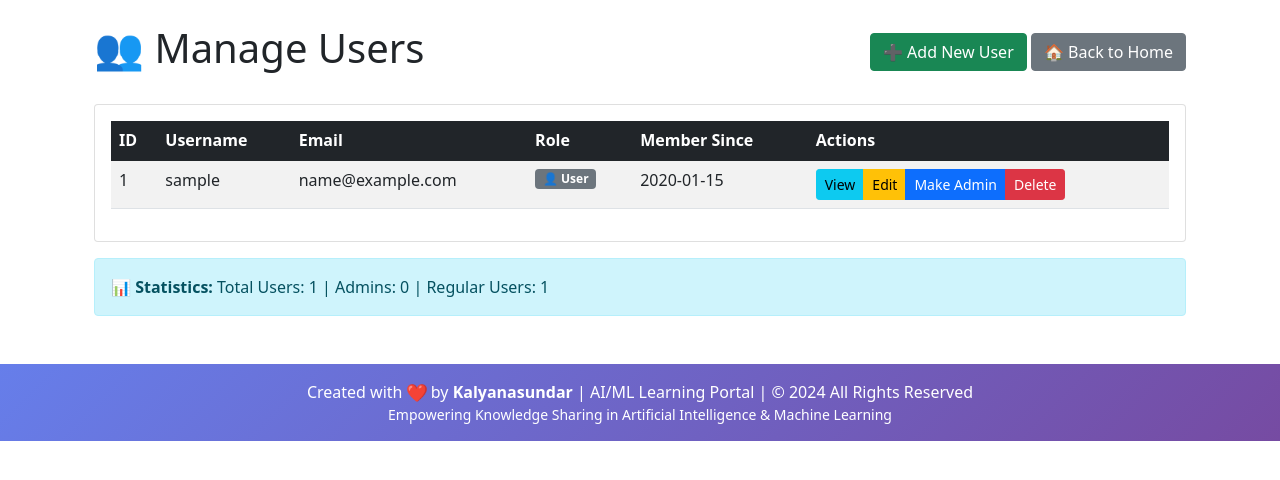
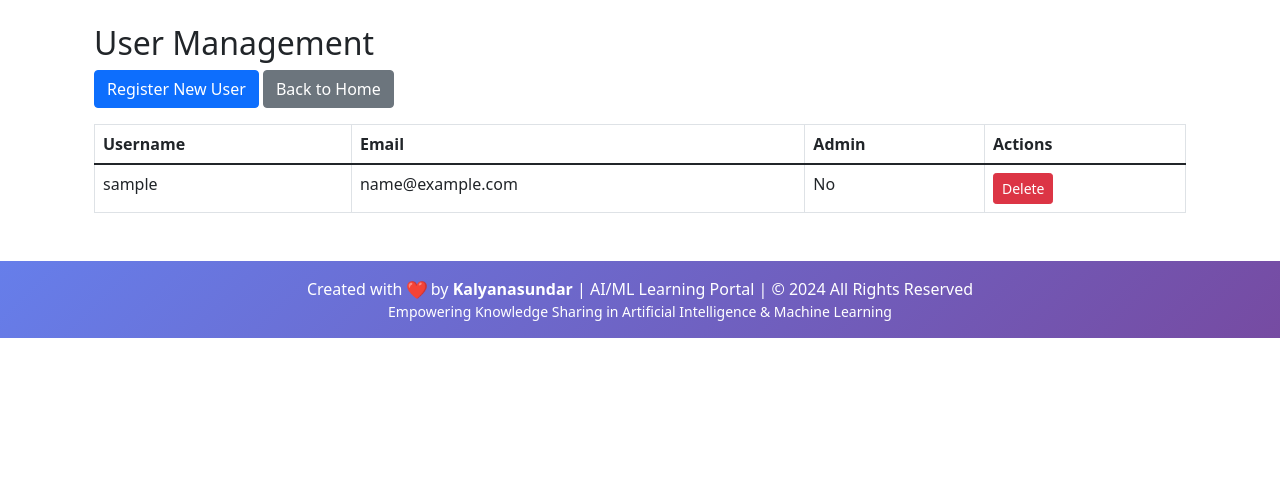
Before and after one commit to sundar66kalyan/aiml-learning-portal, a Python web app: template templates/manage_users.html in a window 1280 px wide. Shown: the part 80-560 px from the top of the page. Run offline with Jinja, Linux system fonts and the light colour scheme; the template is opened without the code that fills it: most values are stand-ins (such as "Sample title", 1, 10 or a date in 2020).

Commit message:
Fix manage_users - remove broken view_user_profile link

```diff
--- a/templates/manage_users.html
+++ b/templates/manage_users.html
@@ -1,82 +1,40 @@
 {% extends "base.html" %}
 {% block content %}
-<div class="container mt-4">
-    <div class="d-flex justify-content-between align-items-center mb-4">
-        <h1>👥 Manage Users</h1>
-        <div>
-            <a href="{{ url_for('register') }}" class="btn btn-success">➕ Add New User</a>
-            <a href="{{ url_for('index') }}" class="btn btn-secondary">🏠 Back to Home</a>
-        </div>
+<div class="container">
+    <h2>User Management</h2>
+
+    <div class="mb-3">
+        <a href="{{ url_for('register') }}" class="btn btn-primary">Register New User</a>
+        <a href="{{ url_for('index') }}" class="btn btn-secondary">Back to Home</a>
     </div>
 
-    <div class="card">
-        <div class="card-body">
-            <div class="table-responsive">
-                <table class="table table-striped table-hover">
-                    <thead class="table-dark">
+    <table class="table table-bordered">
+        <thead>
             <tr>
-                            <th>ID</th>
                 <th>Username</th>
                 <th>Email</th>
-                            <th>Role</th>
-                            <th>Member Since</th>
+                <th>Admin</th>
                 <th>Actions</th>
             </tr>
         </thead>
         <tbody>
             {% for user in users %}
             <tr>
-                            <td>{{ user.id }}</td>
-                            <td>
-                                {{ user.username }}
-                                {% if user.id == current_user.id %}
-                                    <span class="badge bg-info">You</span>
-                                {% endif %}
-                            </td>
+                <td>{{ user.username }}</td>
                 <td>{{ user.email }}</td>
                 <td>
-                                {% if user.is_admin %}
-                                    <span class="badge bg-success">👑 Admin</span>
+                    {% if user.is_admin %}Yes{% else %}No{% endif %}
+                </td>
+                <td>
+                    {% if user.id != current_user.id %}
+                        <a href="{{ url_for('delete_user', user_id=user.id) }}" class="btn btn-danger btn-sm" onclick="return confirm('Delete user?')">Delete</a>
                     {% else %}
-                                    <span class="badge bg-secondary">👤 User</span>
+                        <em>Current User</em>
                     {% endif %}
-                            </td>
-                            <td>{{ user.created_at.strftime('%Y-%m-%d') if user.created_at else 'N/A' }}</td>
-                            <td>
-                                <div class="btn-group btn-group-sm" role="group">
-                                    <a href="{{ url_for('view_user_profile', user_id=user.id) }}" class="btn btn-info">View</a>
-                                    <a href="{{ url_for('edit_user', user_id=user.id) }}" class="btn btn-warning">Edit</a>
-                                    {% if not user.is_admin and user.id != current_user.id %}
-                                        <a href="{{ url_for('make_admin', user_id=user.id) }}" class="btn btn-primary">Make Admin</a>
-                                    {% endif %}
-                                    {% if user.is_admin and user.id != current_user.id %}
-                                        <a href="{{ url_for('remove_admin', user_id=user.id) }}" class="btn btn-secondary">Remove Admin</a>
-                                    {% endif %}
-                                    {% if user.id != current_user.id %}
-                                        <a href="{{ url_for('delete_user', user_id=user.id) }}" class="btn btn-danger" onclick="return confirm('Delete {{ user.username }} permanently?')">Delete</a>
-                                    {% endif %}
-                                </div>
                 </td>
             </tr>
             {% endfor %}
         </tbody>
     </table>
 </div>
-        </div>
-    </div>
-
-    {% set admin_count = namespace(value=0) %}
-    {% for user in users %}
-        {% if user.is_admin %}
-            {% set admin_count.value = admin_count.value + 1 %}
-        {% endif %}
-    {% endfor %}
-
-    <div class="alert alert-info mt-3">
-        <strong>📊 Statistics:</strong>
-        Total Users: {{ users|length }} |
-        Admins: {{ admin_count.value }} |
-        Regular Users: {{ users|length - admin_count.value }}
-    </div>
-</div>
 {% endblock %}
```
Lines whose indentation alone changed are shown as unchanged.
